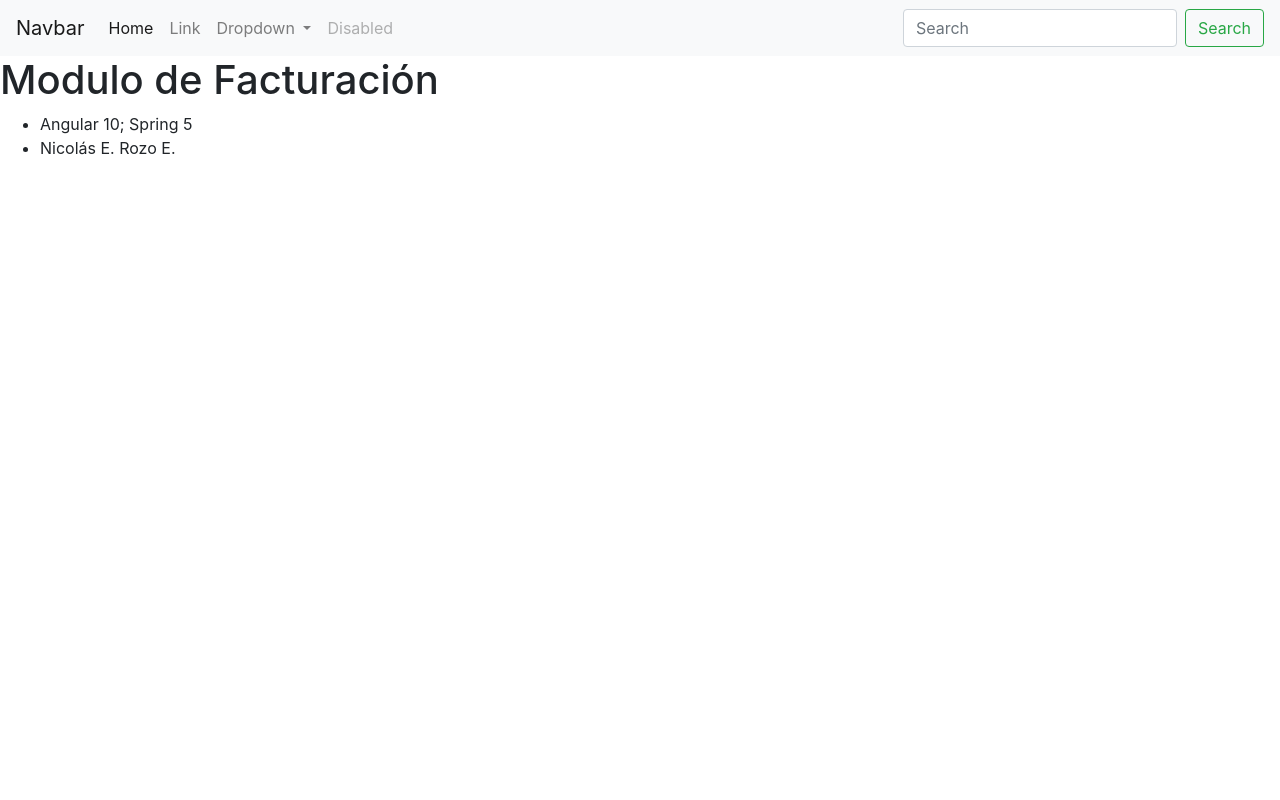
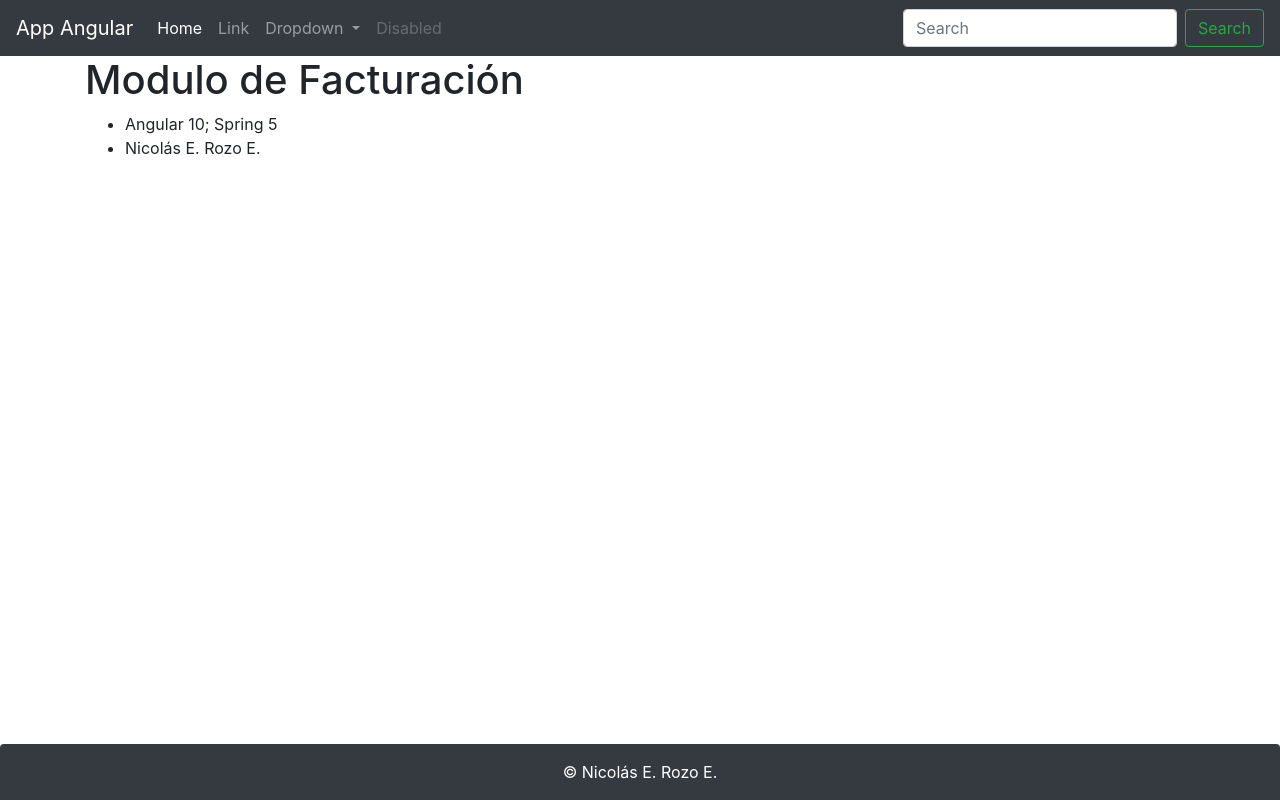
Before and after one commit to NikoRozo/cursos.cliente-app, an Angular app: page / in a window 1280 px wide. Built offline with nearby package versions, Linux system fonts and the light colour scheme.

Commit message:
Tema Dark + Footer

```diff
--- a/src/app/app.component.html
+++ b/src/app/app.component.html
@@ -1,6 +1,9 @@
 <app-header></app-header>
+<div class="container">
     <h1>{{ title }}</h1>
     <ul>
         <li>{{version}}</li>
         <li>{{author}}</li>
     </ul>
+</div>
+<app-footer></app-footer>
--- a/src/app/app.module.ts
+++ b/src/app/app.module.ts
@@ -3,11 +3,13 @@ import { NgModule } from '@angular/core';
 
 import { AppComponent } from './app.component';
 import { HeaderComponent } from './header/header.component';
+import { FooterComponent } from './footer/footer.component';
 
 @NgModule({
   declarations: [
     AppComponent,
-    HeaderComponent
+    HeaderComponent,
+    FooterComponent
   ],
   imports: [
     BrowserModule
--- /dev/null
+++ b/src/app/footer/footer.component.css
@@ -0,0 +1,6 @@
+.footer {
+    position: absolute;
+    bottom: 0px;
+    height: 3.5em;
+    width: 100%;
+}
--- /dev/null
+++ b/src/app/footer/footer.component.html
@@ -0,0 +1,7 @@
+<footer class="footer bg-dark rounded-top text-center">
+    <div class="container py-2">
+        <p class="text-white my-2">
+            &copy; {{ author.nombre + ' ' + author.apellido}}
+        </p>
+    </div>
+</footer>
--- /dev/null
+++ b/src/app/footer/footer.component.ts
@@ -0,0 +1,17 @@
+import { Component, OnInit } from '@angular/core';
+
+@Component({
+  selector: 'app-footer',
+  templateUrl: './footer.component.html',
+  styleUrls: ['./footer.component.css']
+})
+export class FooterComponent implements OnInit {
+
+  constructor() { }
+
+  author: any = {nombre: 'Nicolás E.', apellido: 'Rozo E.'};
+
+  ngOnInit(): void {
+  }
+
+}
--- a/src/app/header/header.component.html
+++ b/src/app/header/header.component.html
@@ -1,5 +1,5 @@
-<nav class="navbar navbar-expand-lg navbar-light bg-light">
-    <a class="navbar-brand" href="#">Navbar</a>
+<nav class="navbar navbar-expand-lg navbar-dark bg-dark">
+    <a class="navbar-brand" href="#">{{title}}</a>
     <button class="navbar-toggler" type="button" data-toggle="collapse" data-target="#navbarSupportedContent" aria-controls="navbarSupportedContent" aria-expanded="false" aria-label="Toggle navigation">
     <span class="navbar-toggler-icon"></span>
     </button>
--- a/src/app/header/header.component.ts
+++ b/src/app/header/header.component.ts
@@ -9,6 +9,8 @@ export class HeaderComponent implements OnInit {
 
   constructor() { }
 
+  title = 'App Angular';
+
   ngOnInit(): void {
   }
 
```
Also changed, not shown: 1 other file (tests, documents, lock files or other folders).
